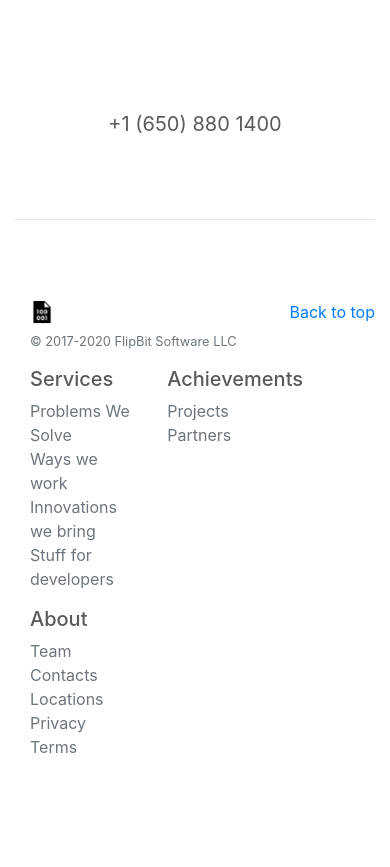
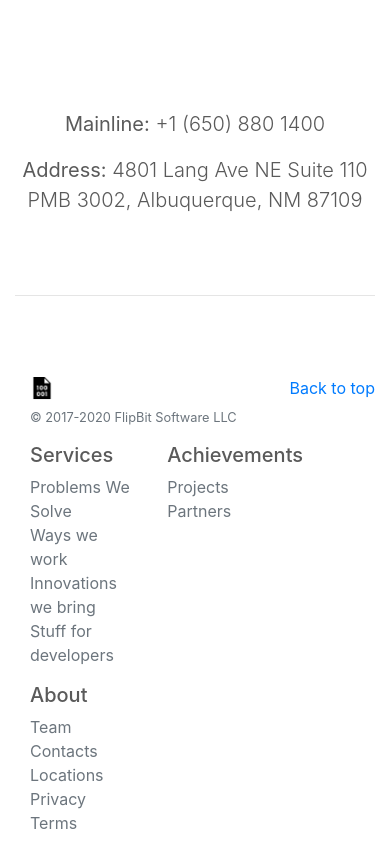
Before and after one commit to flipbitsoftware/flipbitsoftware.github.io, a plain HTML site: page contacts.html in a window 390 px wide. Shown: the part 910-1777 px from the top of the page. Before the commit the page ends 1733 px from the top, so only its background shows below. Drawn offline with nearby package versions, Linux system fonts and the light colour scheme.

Commit message:
Added address. Fixed  phone alignment.

```diff
--- a/carousel.css
+++ b/carousel.css
@@ -22,6 +22,16 @@ body {
 
 .legal-heading {
     margin: 80px;
+    text-align: center;
+}
+
+.contacts-phone {
+    margin-top: 80px;
+    text-align: center;
+}
+
+.contacts-address {
+    margin-top: 10px;
     text-align: center;
 }
 
--- a/contacts.html
+++ b/contacts.html
@@ -115,7 +115,9 @@ user-select: none;
                     </li>-->
                 </ul>
 
-                <p class="lead legal-heading"><b>+1 (650) 880 1400</b></p>
+                <p class="lead contacts-phone"><b>Mainline: </b>+1 (650) 880 1400</p>
+
+                <p class="lead contacts-address"><b>Address:</b> 4801 Lang Ave NE Suite 110 PMB 3002, Albuquerque, NM 87109</p>
 
                 <div class="modal" id="contactus" tabindex="-1" role="dialog" aria-labelledby="contactusLabel" aria-hidden="true">
                     <div class="modal-dialog" role="document">
```
